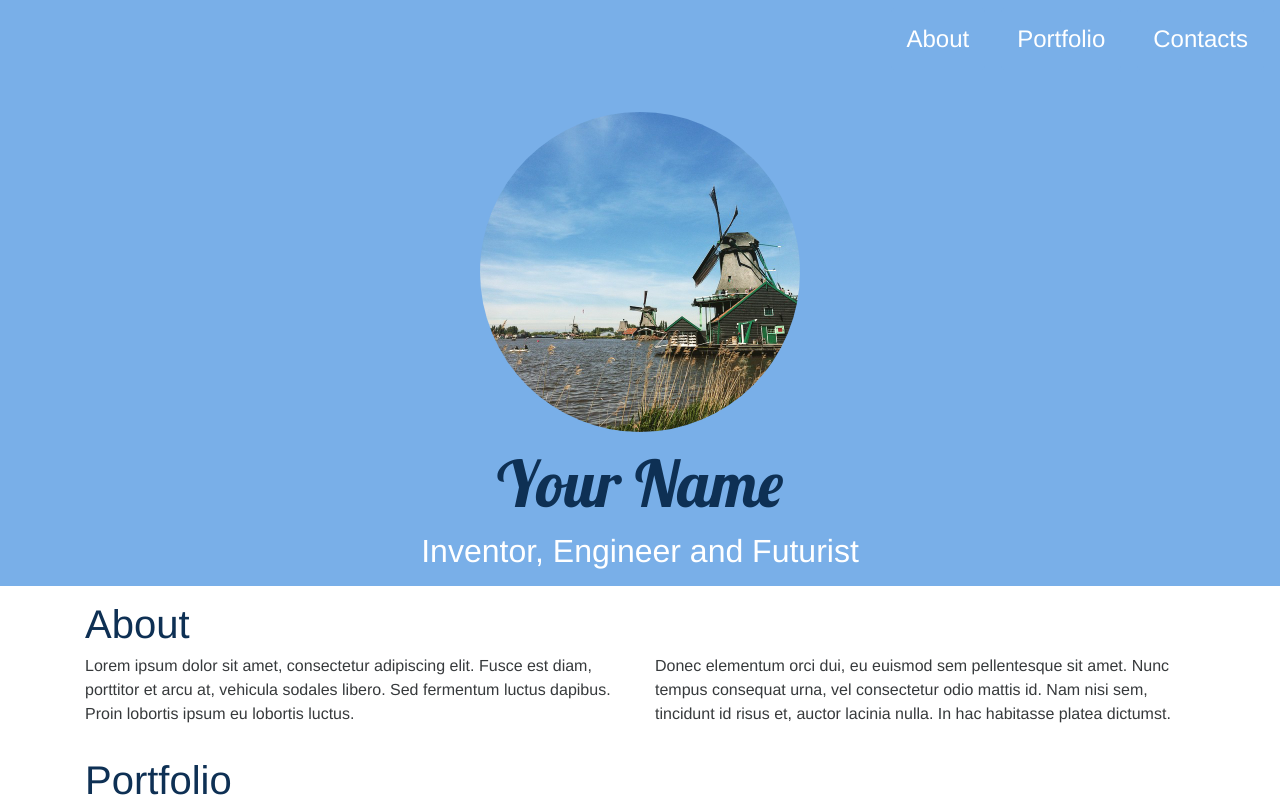
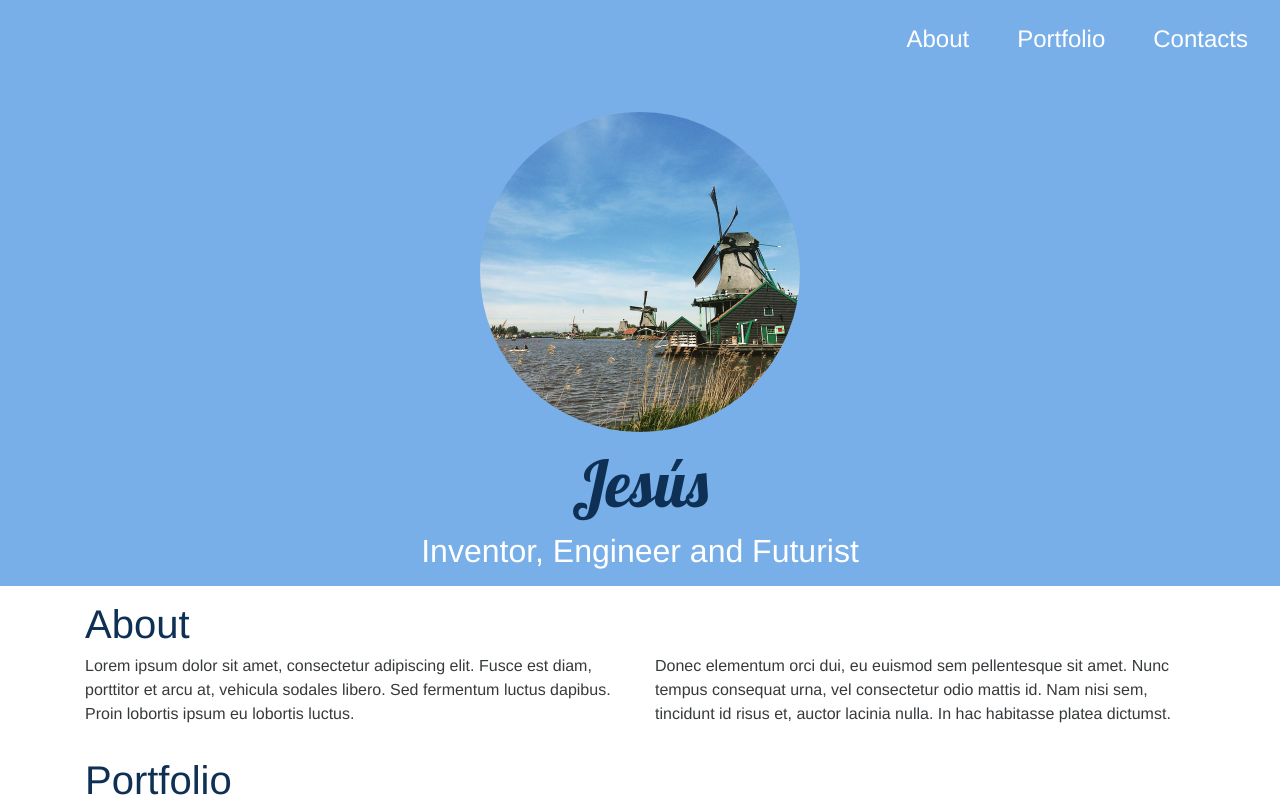
Before and after one commit to JESSOLRUB85/aplicacionPages, a Jekyll site: the page built from index.html, in a window 1280 px wide and 1400 px high. Shown: the top 808 px of the window. Built offline with Jekyll 4.4.1, drawn with Linux system fonts in a browser that asks for light colours; nearby versions of some CDN libraries; some of the changed text lies outside the part shown; grey boxes are pictures that could not be loaded.

Commit message:
Update _config.yml

```diff
--- a/_config.yml
+++ b/_config.yml
@@ -1,8 +1,8 @@
 # Site settings
 # in the templates available like {{ site.myvariable }}.
 title: Clean portfolio theme for Jekyll powered by Bootstrap 4.
-email: your-email@domain.com
-brand: Your Name
+email: jsolera@viewnext.com
+brand: Jesús
 headline: Inventor, Engineer and Futurist
 description: > # this means to ignore newlines until "baseurl:"
   New Site
@@ -17,7 +17,7 @@ markdown: kramdown
 snapwidget: 247552
 
 # Contacts
-email: your.name@gmail.com
+email: jsolera@viewnext.com
 phone: +1-800-555-2016
 
 # Tracking
```
